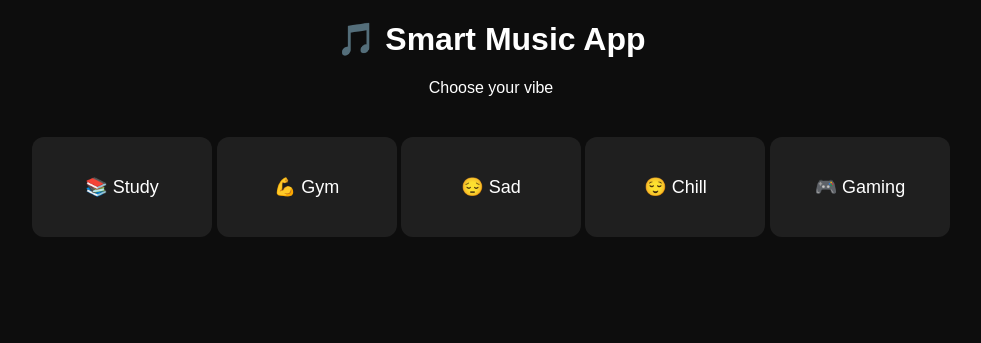
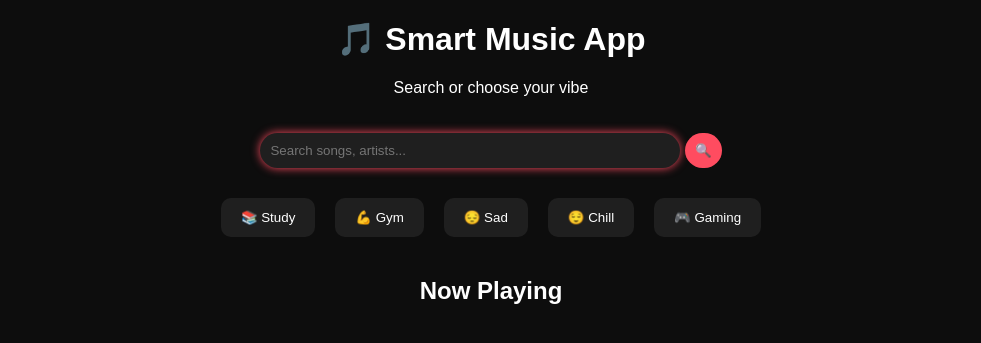
Before and after one commit to BlaZe08-Dev/Harmoniq, a Flask app: page / in a window 1280 px wide. Shown: the top 343 px of the page, without its empty margins (149-1130 px from the left). Run offline with Flask 3, Linux system fonts and the light colour scheme.

Commit message:
Refactor app structure: Implement video search functionality and enhance UI with improved styles
Co-authored-by: Copilot <copilot@github.com>

```diff
--- a/app.py
+++ b/app.py
@@ -1,30 +1,50 @@
-from flask import Flask, render_template, request
+import requests
+import html
+from flask import Flask, render_template, request, jsonify
 
-App = Flask(__name__)
+app = Flask(__name__)
 
-music_data = {
-    "study": ["jfKfPfyJRdk", "5qap5aO4i9A"],
-    "gym": ["ml6cT4AZdqI", "2OEL4P1Rz04"],
-    "sad": ["hLQl3WQQoQ0", "RgKAFK5djSk"],
-    "chill": ["5qap5aO4i9A", "DWcJFNfaw9c"],
-    "gaming": ["DWcJFNfaw9c", "jfKfPfyJRdk"]
-}
+API_KEY = "AIzaSyD2v6Ck_pKvdNGq2wcz0LefIffbQP59fKM"
 
-@App.route("/", methods=["GET", "POST"])
-def Home():
-    video_id = None
-    mood = None
-    index = 0
+@app.route("/")
+def home():
+    return render_template("index.html")
 
-    if request.method == "POST":
-        mood = request.form.get("mood")
-        index = int(request.form.get("index", 0))
 
-        if mood in music_data:
-            videos = music_data[mood]
-            video_id = videos[index % len(videos)]
+@app.route("/search", methods=["POST"])
+def search():
+    try:
+        query = request.json.get("query")
 
-    return render_template("index.html", video_id=video_id, mood=mood, index=index)
+        if not query:
+            return jsonify([])
+
+        url = f"https://www.googleapis.com/youtube/v3/search?part=snippet&type=video&videoEmbeddable=true&videoSyndicated=true&maxResults=5&q={query}&key={API_KEY}"
+
+        response = requests.get(url)
+
+        if response.status_code != 200:
+            return jsonify([])
+
+        data = response.json()
+        results = []
+
+        for item in data.get("items", []):
+            video_id = item["id"]["videoId"]
+            title = html.unescape(item["snippet"]["title"])
+
+            results.append({
+                "title": title,
+                "video_id": video_id,
+                "thumbnail": item["snippet"]["thumbnails"]["default"]["url"]
+            })
+
+        return jsonify(results)
+
+    except Exception as e:
+        print("ERROR:", e)
+        return jsonify([])
+
 
 if __name__ == "__main__":
-    App.run(debug=True)
+    app.run(debug=True)
--- a/static/style.css
+++ b/static/style.css
@@ -1,6 +1,6 @@
 body {
     margin: 0;
-    font-family: Arial;
+    font-family: Arial, sans-serif;
     background: #0d0d0d;
     color: white;
     text-align: center;
@@ -10,51 +10,121 @@ h1 {
     margin-top: 20px;
 }
 
+/* 🔍 Search */
+.search-container {
+    margin-top: 20px;
+    position: relative;
+    display: inline-block;
+}
+
+#searchInput {
+    padding: 10px;
+    width: 400px;
+    border-radius: 20px;
+    border: none;
+    outline: none;
+    background: #1f1f1f;
+    color: white;
+}
+
+#searchInput:focus {
+    box-shadow: 0 0 10px #ff4c60;
+}
+
+/* Button */
+.search-container button {
+    padding: 10px;
+    border-radius: 20px;
+    border: none;
+    background: #ff4c60;
+    color: white;
+    cursor: pointer;
+}
+
+.search-container button:hover {
+    background: #ff2e4d;
+}
+
+/* Suggestions */
+#results {
+    position: absolute;
+    top: 45px;
+    left: 0;
+    width: 100%;
+    background: #1a1a1a;
+    border-radius: 10px;
+    overflow: hidden;
+    z-index: 100;
+    scroll-behavior: smooth;
+}
+
+/* Items */
+.result-item {
+    display: flex;
+    align-items: center;
+    padding: 10px;
+    gap: 10px;
+    cursor: pointer;
+}
+
+.result-item:hover {
+    background: #2a2a2a;
+}
+
+/* Selected */
+.result-item.active {
+    background: #444;
+}
+
+/* Playing */
+.result-item.playing {
+    background: #ff4c60;
+}
+
+/* Image */
+.result-item img {
+    width: 30px;
+    height: 30px;
+    object-fit: cover;
+}
+
+/* Text */
+.result-title {
+    font-size: 14px;
+    text-align: left;
+    white-space: nowrap;
+    overflow: hidden;
+    text-overflow: ellipsis;
+}
+
+/* No result */
+.no-result {
+    padding: 10px;
+}
+
+/* Mood */
 .container {
     display: flex;
     justify-content: center;
     flex-wrap: wrap;
-    gap: 20px;
-    margin: 40px;
+    margin: 20px;
 }
 
 .card {
-    width: 180px;
-    height: 100px;
-    font-size: 18px;
+    padding: 12px 20px;
+    margin: 10px;
     border: none;
-    border-radius: 12px;
+    border-radius: 10px;
     background: #1f1f1f;
     color: white;
     cursor: pointer;
-    transition: 0.3s;
 }
 
 .card:hover {
     background: #ff4c60;
-    transform: scale(1.05);
 }
 
+/* Player */
 .player {
     margin-top: 30px;
 }
-
-iframe {
-    width: 80%;
-    height: 350px;
-    border-radius: 12px;
-}
-
-.next-btn {
-    margin-top: 20px;
-    padding: 10px 20px;
-    font-size: 16px;
-    background: #ff4c60;
-    border: none;
-    border-radius: 8px;
-    cursor: pointer;
-}
-
-.next-btn:hover {
-    background: #ff2e4d;
-}
--- a/templates/index.html
+++ b/templates/index.html
@@ -4,39 +4,224 @@
     <title>Smart Music App 🎧</title>
     <link rel="stylesheet" href="/static/style.css">
 </head>
+
 <body>
 
 <h1>🎵 Smart Music App</h1>
-<p>Choose your vibe</p>
+<p>Search or choose your vibe</p>
 
-<div class="container">
-
-    <form method="POST">
-        <button class="card" name="mood" value="study">📚 Study</button>
-        <button class="card" name="mood" value="gym">💪 Gym</button>
-        <button class="card" name="mood" value="sad">😔 Sad</button>
-        <button class="card" name="mood" value="chill">😌 Chill</button>
-        <button class="card" name="mood" value="gaming">🎮 Gaming</button>
+<!-- 🔍 SEARCH -->
+<div class="search-container">
+    <form onsubmit="handleSearch(event)">
+        <input type="text" id="searchInput"
+               placeholder="Search songs, artists..."
+               oninput="debouncedSearch()">
+        <button type="submit">🔍</button>
     </form>
 
+    <div id="results"></div>
 </div>
 
-{% if video_id %}
-    <div class="player">
-        <h2>Now Playing</h2>
+<!-- 🎵 MOODS -->
+<div class="container">
+    <button class="card" onclick="playMusic('study')">📚 Study</button>
+    <button class="card" onclick="playMusic('gym')">💪 Gym</button>
+    <button class="card" onclick="playMusic('sad')">😔 Sad</button>
+    <button class="card" onclick="playMusic('chill')">😌 Chill</button>
+    <button class="card" onclick="playMusic('gaming')">🎮 Gaming</button>
+</div>
 
-        <iframe
-        src="https://www.youtube.com/embed/{{ video_id }}"
-        allowfullscreen>
-        </iframe>
+<!-- 🎬 PLAYER -->
+<div class="player">
+    <h2>Now Playing</h2>
+    <div id="player"></div>
+</div>
 
-        <form method="POST">
-            <input type="hidden" name="mood" value="{{ mood }}">
-            <input type="hidden" name="index" value="{{ index + 1 }}">
-            <button class="next-btn">⏭ Next</button>
-        </form>
-    </div>
-{% endif %}
+<script src="https://www.youtube.com/iframe_api"></script>
+
+<script>
+let player;
+let currentResults = [];
+let currentIndex = 0;
+let debounceTimer;
+let selectedIndex = -1;
+
+/* 🔥 Auto focus */
+window.onload = () => {
+    document.getElementById("searchInput").focus();
+};
+
+/* 🎬 Player */
+function onYouTubeIframeAPIReady() {
+    player = new YT.Player('player', {
+        height: '400',
+        width: '100%',
+        videoId: '',
+        events: {
+            'onStateChange': onPlayerStateChange
+        }
+    });
+}
+
+/* 🔄 Auto next */
+function onPlayerStateChange(event) {
+    if (event.data === 0) {
+        playNext();
+    }
+}
+
+/* 🔍 Search submit */
+function handleSearch(e) {
+    e.preventDefault();
+    searchMusic();
+}
+
+/* 🔍 Debounce */
+function debouncedSearch() {
+    clearTimeout(debounceTimer);
+    debounceTimer = setTimeout(searchMusic, 400);
+}
+
+/* 🔍 Search */
+function searchMusic() {
+    let query = document.getElementById("searchInput").value;
+
+    if (!query.trim()) {
+        document.getElementById("results").innerHTML = "";
+        return;
+    }
+
+    document.getElementById("results").innerHTML =
+        "<div class='no-result'>Searching...</div>";
+
+    fetch("/search", {
+        method: "POST",
+        headers: {"Content-Type": "application/json"},
+        body: JSON.stringify({ query })
+    })
+    .then(res => res.json())
+    .then(data => {
+        currentResults = data;
+        currentIndex = 0;
+        selectedIndex = -1;
+        showResults(data);
+    });
+}
+
+/* 🎧 Show results */
+function showResults(data) {
+    let resultsDiv = document.getElementById("results");
+    resultsDiv.innerHTML = "";
+
+    if (data.length === 0) {
+        resultsDiv.innerHTML = "<div class='no-result'>No results found</div>";
+        return;
+    }
+
+    data.forEach((item, index) => {
+        let div = document.createElement("div");
+        div.className = "result-item";
+
+        let img = item.thumbnail || "https://img.icons8.com/ios-filled/50/ffffff/search--v1.png";
+
+        let title = item.title.length > 60
+            ? item.title.substring(0, 60) + "..."
+            : item.title;
+
+        div.innerHTML = `
+            <img src="${img}">
+            <div class="result-title">${title}</div>
+        `;
+
+        div.onclick = () => {
+            currentIndex = index;
+            highlightPlaying(index);
+            playVideo(item.video_id);
+            resultsDiv.innerHTML = "";
+        };
+
+        resultsDiv.appendChild(div);
+    });
+}
+
+/* 🎯 Highlight playing */
+function highlightPlaying(index) {
+    let items = document.querySelectorAll(".result-item");
+    items.forEach(item => item.classList.remove("playing"));
+
+    if (items[index]) {
+        items[index].classList.add("playing");
+    }
+}
+
+/* 🎬 Play */
+function playVideo(videoId) {
+    if (player) {
+        player.loadVideoById(videoId);
+    }
+}
+
+/* 🔄 Next */
+function playNext() {
+    currentIndex++;
+    if (currentIndex < currentResults.length) {
+        highlightPlaying(currentIndex);
+        playVideo(currentResults[currentIndex].video_id);
+    }
+}
+
+/* 🎵 Mood */
+function playMusic(mood) {
+    fetch("/get-music", {
+        method: "POST",
+        headers: {"Content-Type": "application/json"},
+        body: JSON.stringify({ mood })
+    })
+    .then(res => res.json())
+    .then(data => {
+        if (data.videos && data.videos.length > 0) {
+            currentResults = data.videos.map(v => ({ video_id: v }));
+            currentIndex = 0;
+            playVideo(currentResults[0].video_id);
+        }
+    });
+}
+
+/* ⬆️⬇️ Keyboard navigation */
+document.getElementById("searchInput").addEventListener("keydown", function(e) {
+    let items = document.querySelectorAll(".result-item");
+
+    if (e.key === "ArrowDown") {
+        selectedIndex++;
+        if (selectedIndex >= items.length) selectedIndex = 0;
+        updateSelection(items);
+    }
+
+    if (e.key === "ArrowUp") {
+        selectedIndex--;
+        if (selectedIndex < 0) selectedIndex = items.length - 1;
+        updateSelection(items);
+    }
+
+    if (e.key === "Enter" && selectedIndex >= 0) {
+        items[selectedIndex].click();
+    }
+});
+
+function updateSelection(items) {
+    items.forEach(item => item.classList.remove("active"));
+    if (items[selectedIndex]) {
+        items[selectedIndex].classList.add("active");
+    }
+}
+
+/* ❌ Click outside */
+document.addEventListener("click", function(e) {
+    if (!e.target.closest(".search-container")) {
+        document.getElementById("results").innerHTML = "";
+    }
+});
+</script>
 
 </body>
 </html>
```
